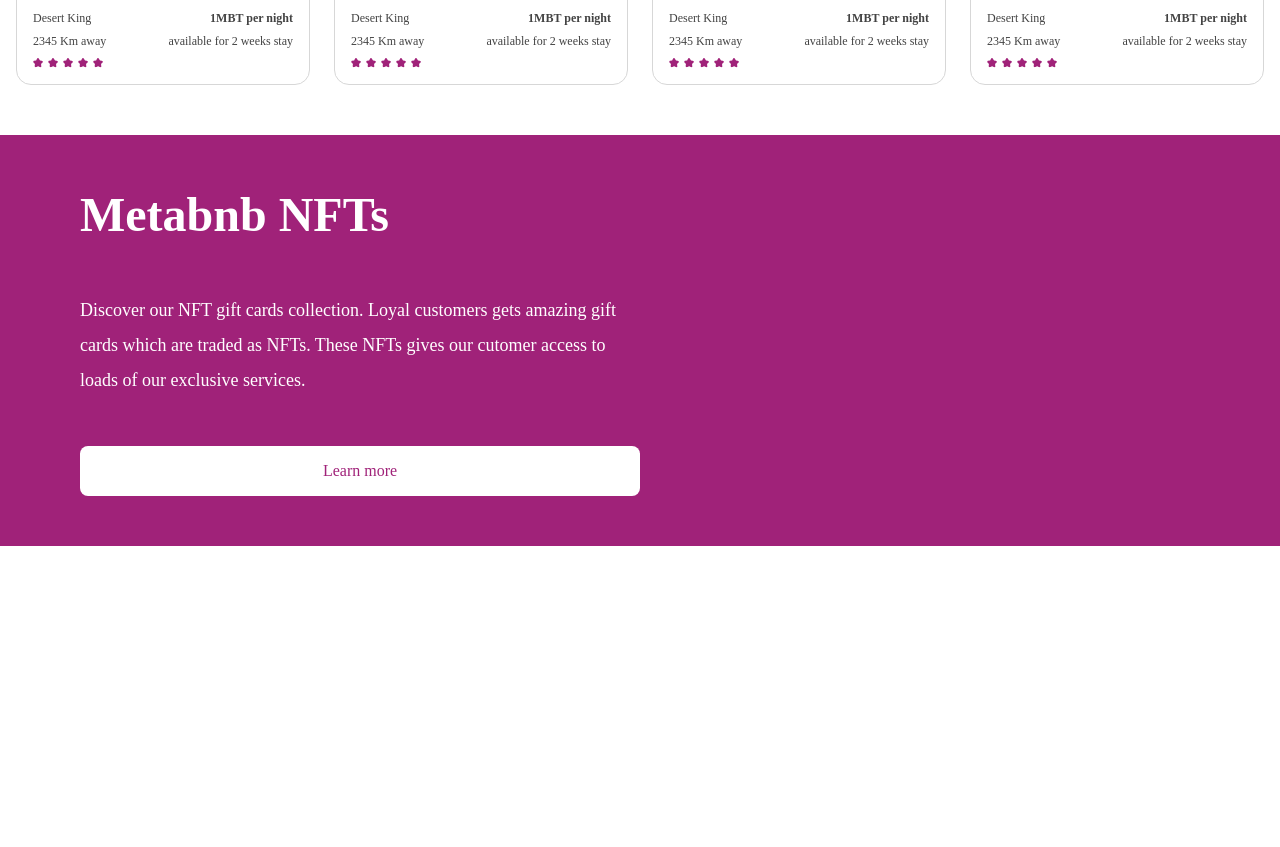
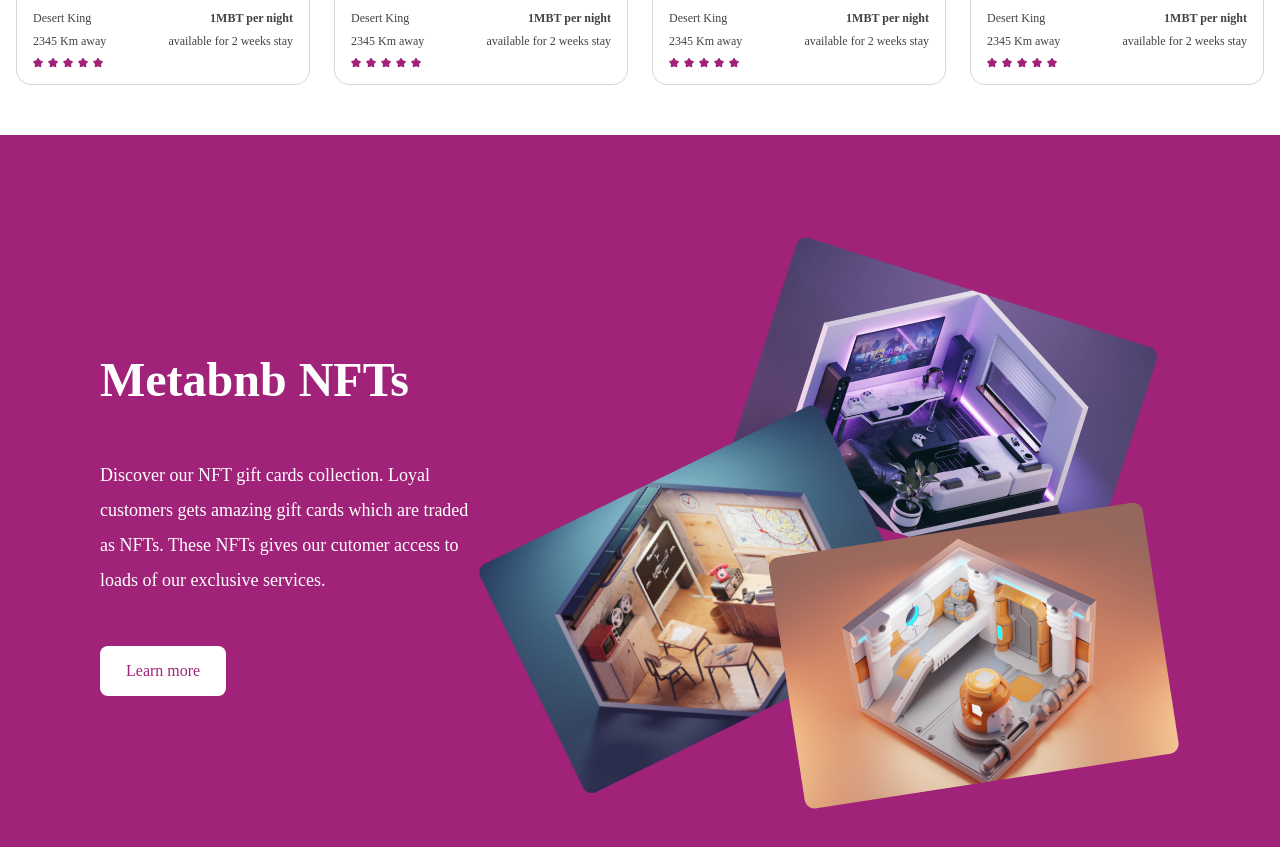
Before and after one commit to MrTaaJ/hng-project-three, a React (Create React App) app: page / in a window 1280 px wide. Shown: the part 1580-2427 px from the top of the page. Before the commit the page ends 2126 px from the top, so only its background shows below. Built offline with nearby package versions, Linux system fonts and the light colour scheme; a web font is replaced by a local one.

Commit message:
feat: main section complete

```diff
--- a/src/components/main/Main.jsx
+++ b/src/components/main/Main.jsx
@@ -29,7 +29,7 @@ const Main = () => {
                 <p>Discover our NFT gift cards collection. Loyal customers gets amazing gift cards which are traded as NFTs. These NFTs gives our cutomer access to loads of our exclusive services.</p>
                 <Button section="main" >Learn more</Button>
             </HeadingContainer>
-
+            <img src={"/img/main-bottom.png"} alt="" />
         </BottomContainer>
     </MainContainer>
   )
--- a/src/components/main/Main.styles.js
+++ b/src/components/main/Main.styles.js
@@ -30,14 +30,18 @@ const BottomContainer = styled.div`
     justify-content: space-between;
     width: 100%;
     background: linear-gradient(90deg, #A02279 11.45%, #A02279 11.45%);
-    padding: 50px 80px;
+    padding: 100px;
+
+    img {
+        transform: scale(1);
+    }
 `
 
 const HeadingContainer = styled.div`
     display: flex;
     flex-flow: column nowrap;
     gap: 48px;
-    width: 50%;
+    width: 40%;
 
     h1 {
         font-weight: 700;
@@ -52,6 +56,9 @@ const HeadingContainer = styled.div`
         line-height: 35px;
         color: #FFFFFF;
     }
+    .btn-main {
+        width: fit-content;
+    }
 `
 
 export {
```
Also changed, not shown: public/img/main-bottom.png (added).
